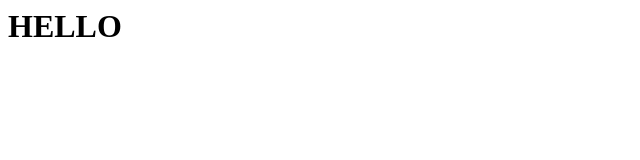
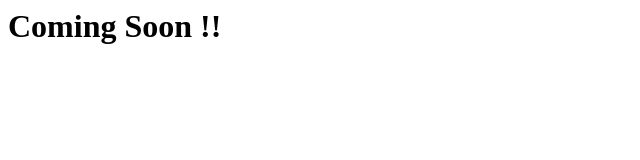
Before and after one commit to clarenceparmar/documentations, a plain HTML site: page index.html in a window 1280 px wide. Shown: the whole page, without its empty margins (0-640 px from the left). Drawn offline with Linux system fonts and the light colour scheme.

Commit message:
Update index.html

```diff
--- a/index.html
+++ b/index.html
@@ -2,7 +2,12 @@
   <head>
     <script async src="https://pagead2.googlesyndication.com/pagead/js/adsbygoogle.js?client=ca-pub-3689850900550783"
      crossorigin="anonymous"></script>
-    <h1>HELLO</h1>
+
   </head>
 
+  <body>
+    <h1>Coming Soon !!</h1>
+
+  </body>
+
 </html>
```
